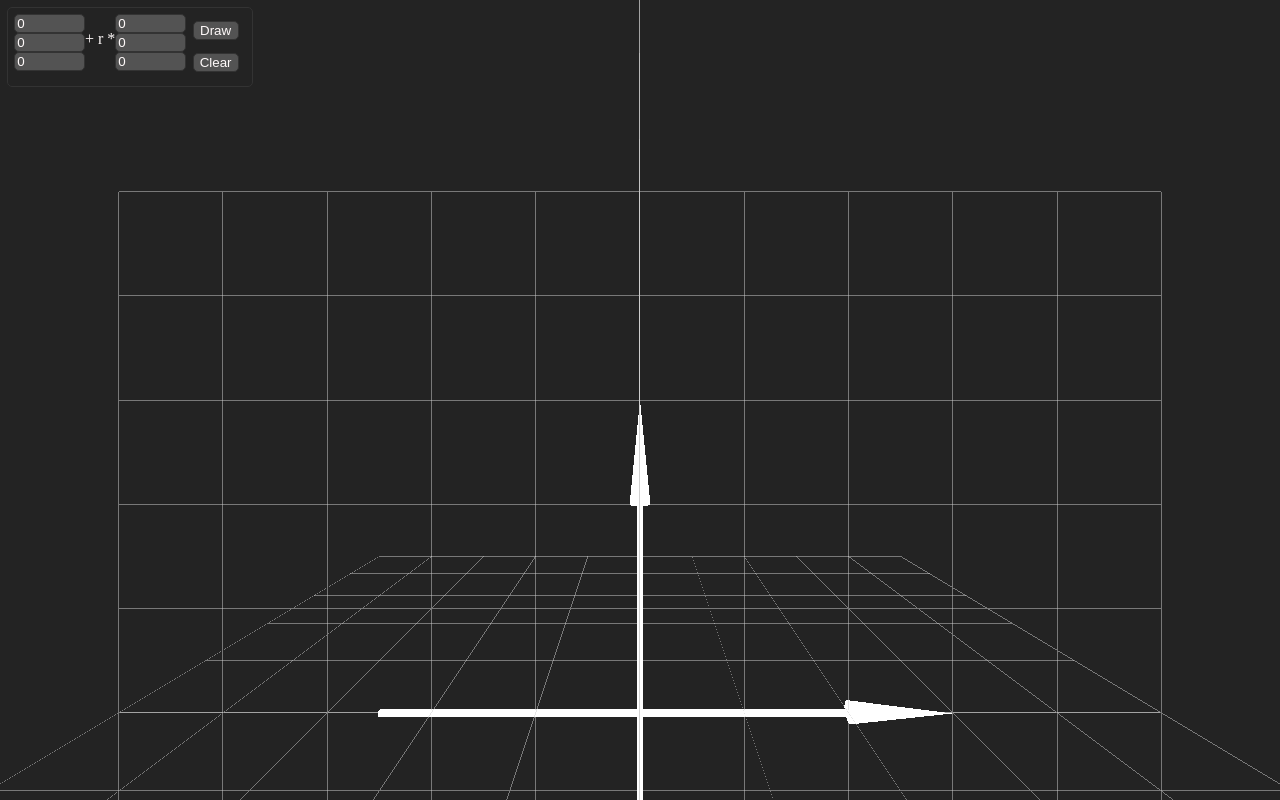
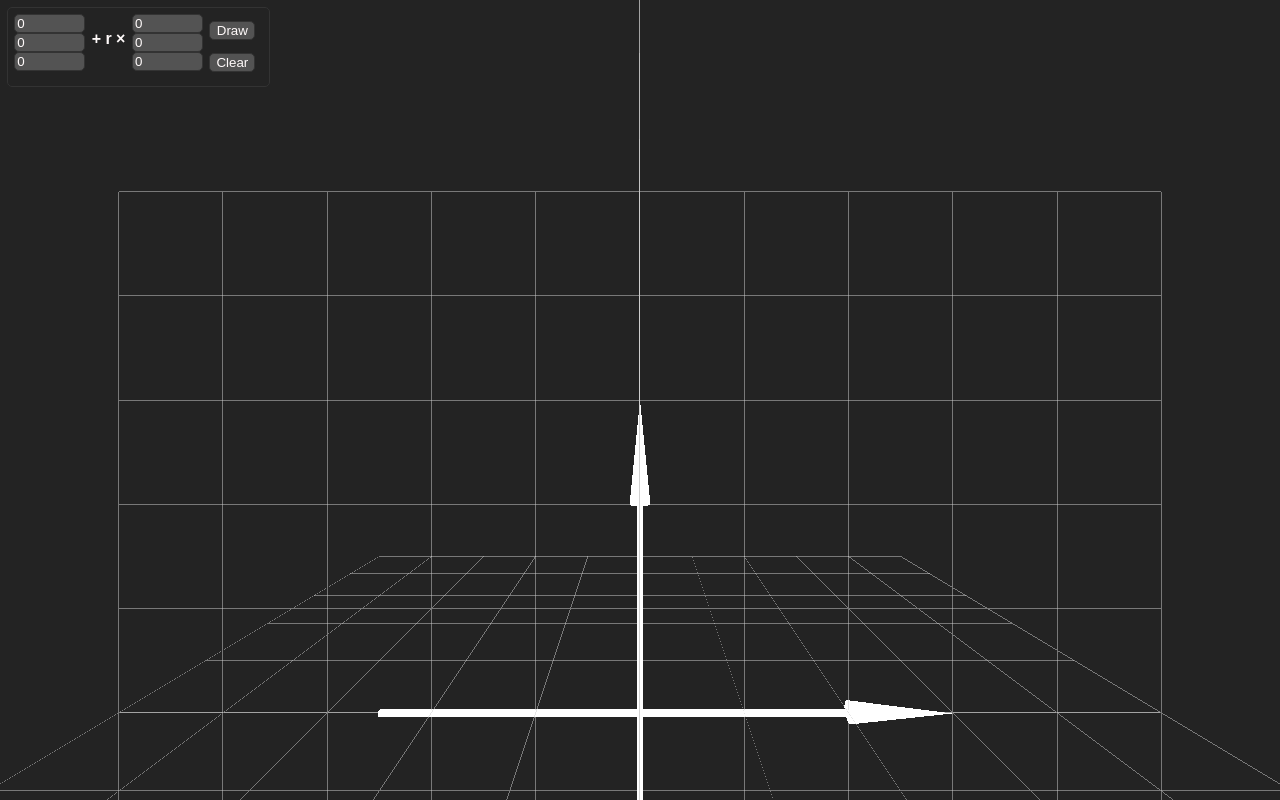
Before and after one commit to Tch1b0/vecbro, a website built with Vite: page index.html in a window 1280 px wide. Built offline with nearby package versions, Linux system fonts and the light colour scheme; animation ran at ten frames a second.

Commit message:
enhance UI design

```diff
--- a/index.html
+++ b/index.html
@@ -4,6 +4,7 @@
         <meta charset="UTF-8" />
         <meta name="viewport" content="width=device-width, initial-scale=1.0" />
         <title>VecBro</title>
+        <link rel="shortcut icon" href="./favicon.ico" type="image/x-icon" />
         <script type="module" src="/src/main.ts"></script>
         <style>
             body > * {
@@ -12,6 +13,8 @@
                 left: 0;
                 background-color: #030303;
                 color: snow;
+                font-weight: bolder;
+                font-family: sans-serif;
             }
 
             button {
@@ -52,6 +55,11 @@
                 display: flex;
                 flex-direction: column;
             }
+
+            .formula-middle {
+                margin-left: 5pt;
+                margin-right: 5pt;
+            }
         </style>
     </head>
     <body>
@@ -61,7 +69,7 @@
                 <input type="number" value="0" id="vecAx2" />
                 <input type="number" value="0" id="vecAx3" />
             </div>
-            <p>+ r *</p>
+            <p class="formula-middle">+ r &times;</p>
             <div class="vec">
                 <input type="number" value="0" id="vecBx1" />
                 <input type="number" value="0" id="vecBx2" />
--- a/src/main.ts
+++ b/src/main.ts
@@ -8,19 +8,9 @@ import {
     drawGrid,
 } from "./rendering";
 
-drawBox(5, 0.05, 0.05);
-drawBox(0.05, 5, 0.05);
-drawBox(0.05, 0.05, 5);
-
-drawCone(new THREE.Vector3(2.5, 0, 0), new THREE.Vector3(0, 0, 1), 4.7);
-drawCone(new THREE.Vector3(0, 2.5, 0), new THREE.Vector3(0, 1, 0), 4.7);
-drawCone(new THREE.Vector3(0, 0, 2.5), new THREE.Vector3(1, 0, 0), -4.7);
-
-animate();
-drawGrid();
-
 const $: (v: string) => any = (v: string) => document.getElementById(v)!;
 
+drawBox(5, 0.05, 0.05);
 const inputs: HTMLInputElement[] = [
     $("vecAx1"),
     $("vecAx2"),
@@ -53,3 +43,13 @@ $("drawBtn").addEventListener("click", (_: any) => {
 $("clearBtn").addEventListener("click", (_: any) => {
     clearFns();
 });
+
+drawBox(0.05, 5, 0.05);
+drawBox(0.05, 0.05, 5);
+
+drawCone(new THREE.Vector3(2.5, 0, 0), new THREE.Vector3(0, 0, 1), 4.7);
+drawCone(new THREE.Vector3(0, 2.5, 0), new THREE.Vector3(0, 1, 0), 4.7);
+drawCone(new THREE.Vector3(0, 0, 2.5), new THREE.Vector3(1, 0, 0), -4.7);
+
+animate();
+drawGrid();
--- a/src/rendering.ts
+++ b/src/rendering.ts
@@ -10,7 +10,8 @@ export const camera = new THREE.PerspectiveCamera(
     0.1,
     1000
 );
-camera.position.y += 3;
+camera.position.y = 3;
+camera.position.z = 5;
 
 const renderer = new THREE.WebGLRenderer();
 renderer.setSize(window.innerWidth, window.innerHeight);
@@ -22,6 +23,21 @@ const controls = new OrbitControls(camera, renderer.domElement);
 const whiteMaterial = new THREE.MeshBasicMaterial({ color: 0xffffff });
 
 let funcs: THREE.Line[] = [];
+
+export function clearFns() {
+    for (const fn of funcs) {
+        scene.remove(fn);
+    }
+    funcs = [];
+}
+
+export function animate() {
+    requestAnimationFrame(animate);
+    renderer.render(scene, camera);
+    controls.update();
+}
+
+// -=[ Drawing ]=-
 
 export function drawBox(width: number, height: number, depth: number) {
     const geometry = new THREE.BoxGeometry(width, height, depth);
@@ -60,7 +76,7 @@ export function drawFn(sup: THREE.Vector3, dir: THREE.Vector3) {
     funcs.push(lineMesh);
 }
 
-export async function drawLine(from: THREE.Vector3, to: THREE.Vector3) {
+export function drawLine(from: THREE.Vector3, to: THREE.Vector3) {
     const geometry = new THREE.BufferGeometry().setFromPoints([from, to]);
     const material = new THREE.LineBasicMaterial({
         color: 0xcdcdcd,
@@ -73,21 +89,20 @@ export async function drawLine(from: THREE.Vector3, to: THREE.Vector3) {
     scene.add(m);
 }
 
-export async function drawGrid() {
-    const DELAY = 25;
+export async function drawGrid(delay: number = 25) {
     for (let i = 0; i <= 10; i++) {
         drawLine(
             new THREE.Vector3(-5 + i, 0, -5),
             new THREE.Vector3(-5 + i, 0, 5)
         );
-        await sleep(DELAY);
+        await sleep(delay);
     }
     for (let i = 0; i <= 10; i++) {
         drawLine(
             new THREE.Vector3(0, -5, -5 + i),
             new THREE.Vector3(0, 5, -5 + i)
         );
-        await sleep(DELAY);
+        await sleep(delay);
     }
 
     for (let i = 0; i <= 10; i++) {
@@ -95,53 +110,28 @@ export async function drawGrid() {
             new THREE.Vector3(0, -5 + i, -5),
             new THREE.Vector3(0, -5 + i, 5)
         );
-        await sleep(DELAY);
+        await sleep(delay);
     }
     for (let i = 0; i <= 10; i++) {
         drawLine(
             new THREE.Vector3(-5, 0, -5 + i),
             new THREE.Vector3(5, 0, -5 + i)
         );
-        await sleep(DELAY);
+        await sleep(delay);
     }
 
-    // x3
     for (let i = 0; i <= 10; i++) {
         drawLine(
             new THREE.Vector3(-5 + i, -5, 0),
             new THREE.Vector3(-5 + i, 5, 0)
         );
-        await sleep(DELAY);
+        await sleep(delay);
     }
     for (let i = 0; i <= 10; i++) {
         drawLine(
             new THREE.Vector3(-5, -5 + i, 0),
             new THREE.Vector3(5, -5 + i, 0)
         );
-        await sleep(DELAY);
+        await sleep(delay);
     }
 }
-
-camera.position.z = 5;
-
-const CENTER = new THREE.Vector3(0, 0, 0);
-const SPEED = 0.001;
-let t = 0;
-
-export function animate() {
-    requestAnimationFrame(animate);
-    renderer.render(scene, camera);
-    // camera.position.x = CENTER.x + 6 * Math.cos(SPEED * t);
-    // camera.position.z = CENTER.z + 6 * Math.sin(SPEED * t);
-    // camera.lookAt(CENTER);
-    controls.update();
-
-    // t++;
-}
-
-export function clearFns() {
-    for (const fn of funcs) {
-        scene.remove(fn);
-    }
-    funcs = [];
-}
```
Also changed, not shown: favicon.ico (added).
